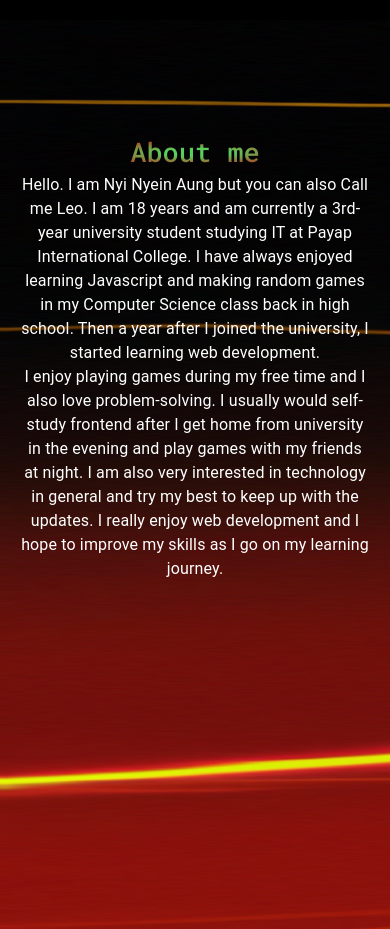
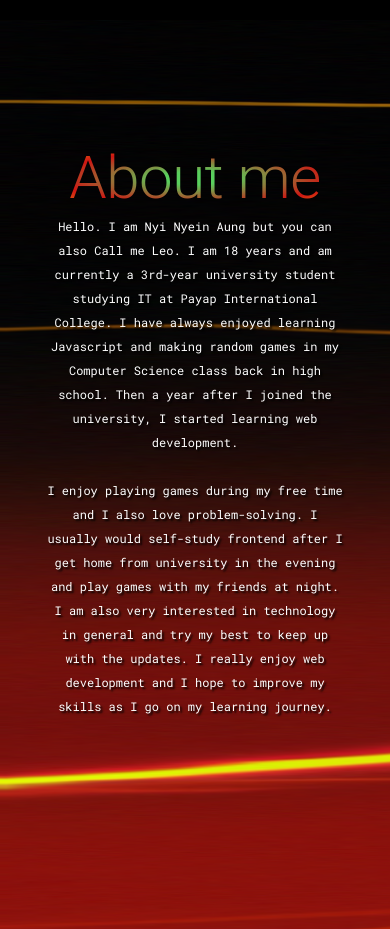
Before and after one commit to leonyi4/leonyi4.github.io, a React (Create React App) app: page / in a window 390 px wide. Shown: the part 920-1849 px from the top of the page. Built offline with nearby package versions, Linux system fonts and the light colour scheme.

Commit message:
made about responsive

```diff
--- a/src/components/aboutme/About.js
+++ b/src/components/aboutme/About.js
@@ -1,27 +1,53 @@
-import { Typography } from "@mui/material";
+import { createTheme, ThemeProvider } from "@mui/material/styles";
+import Typography from "@mui/material/Typography";
 import React from "react";
 import "./About.css";
 const About = () => {
+  const theme = createTheme();
+
+  theme.typography.body2 = {
+    fontSize: "18px",
+    "@media (max-width:600px)": {
+      fontSize: "12px",
+      width: "300px",
+    },
+  };
+
   return (
     <section id="about" className="bg__about">
       <div className="container aboutme__container">
         <div className="title_about">
-          <h1>About me</h1>
+          <Typography component="h2" variant="h2" sx={{ marginTop: "10px" }}>
+            About me
+          </Typography>
         </div>
-        <Typography>
-          Hello. I am Nyi Nyein Aung but you can also Call me Leo. I am 18 years
-          and am currently a 3rd-year university student studying IT at Payap
-          International College. I have always enjoyed learning Javascript and
-          making random games in my Computer Science class back in high school.
-          Then a year after I joined the university, I started learning web
-          development.
-          <br />I enjoy playing games during my free time and I also love
-          problem-solving. I usually would self-study frontend after I get home
-          from university in the evening and play games with my friends at
-          night. I am also very interested in technology in general and try my
-          best to keep up with the updates. I really enjoy web development and I
-          hope to improve my skills as I go on my learning journey.
-        </Typography>
+        <ThemeProvider theme={theme}>
+          <Typography
+            variant="body2"
+            sx={{
+              margin: "auto",
+              maxWidth: "500px",
+              textAlign: "center",
+              textShadow: "2px 2px 2px black",
+              lineHeight: "24px",
+              fontFamily: ["Roboto Mono", "monospace"],
+            }}
+          >
+            Hello. I am Nyi Nyein Aung but you can also Call me Leo. I am 18
+            years and am currently a 3rd-year university student studying IT at
+            Payap International College. I have always enjoyed learning
+            Javascript and making random games in my Computer Science class back
+            in high school. Then a year after I joined the university, I started
+            learning web development.
+            <br />
+            <br />I enjoy playing games during my free time and I also love
+            problem-solving. I usually would self-study frontend after I get
+            home from university in the evening and play games with my friends
+            at night. I am also very interested in technology in general and try
+            my best to keep up with the updates. I really enjoy web development
+            and I hope to improve my skills as I go on my learning journey.
+          </Typography>
+        </ThemeProvider>
       </div>
     </section>
   );
```
